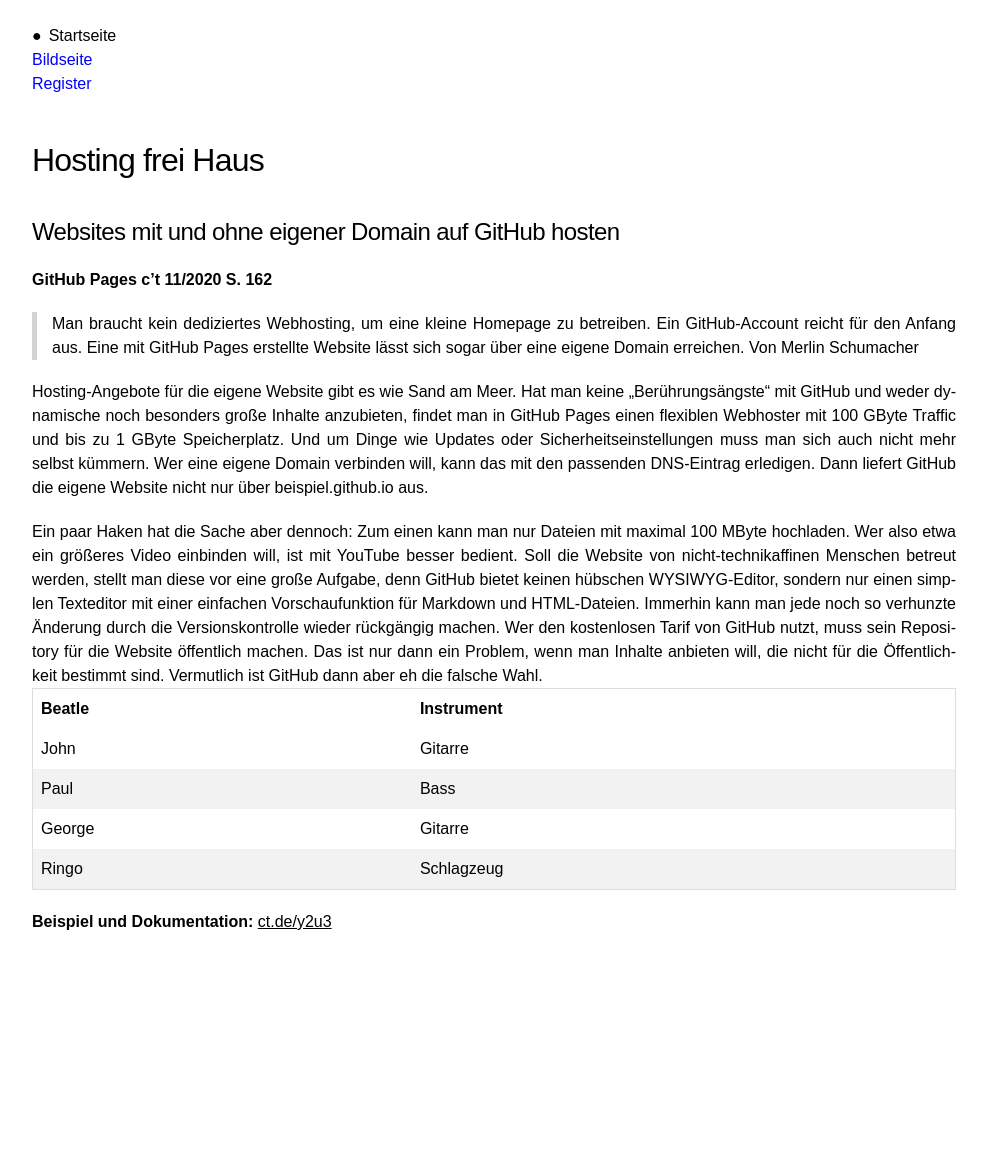
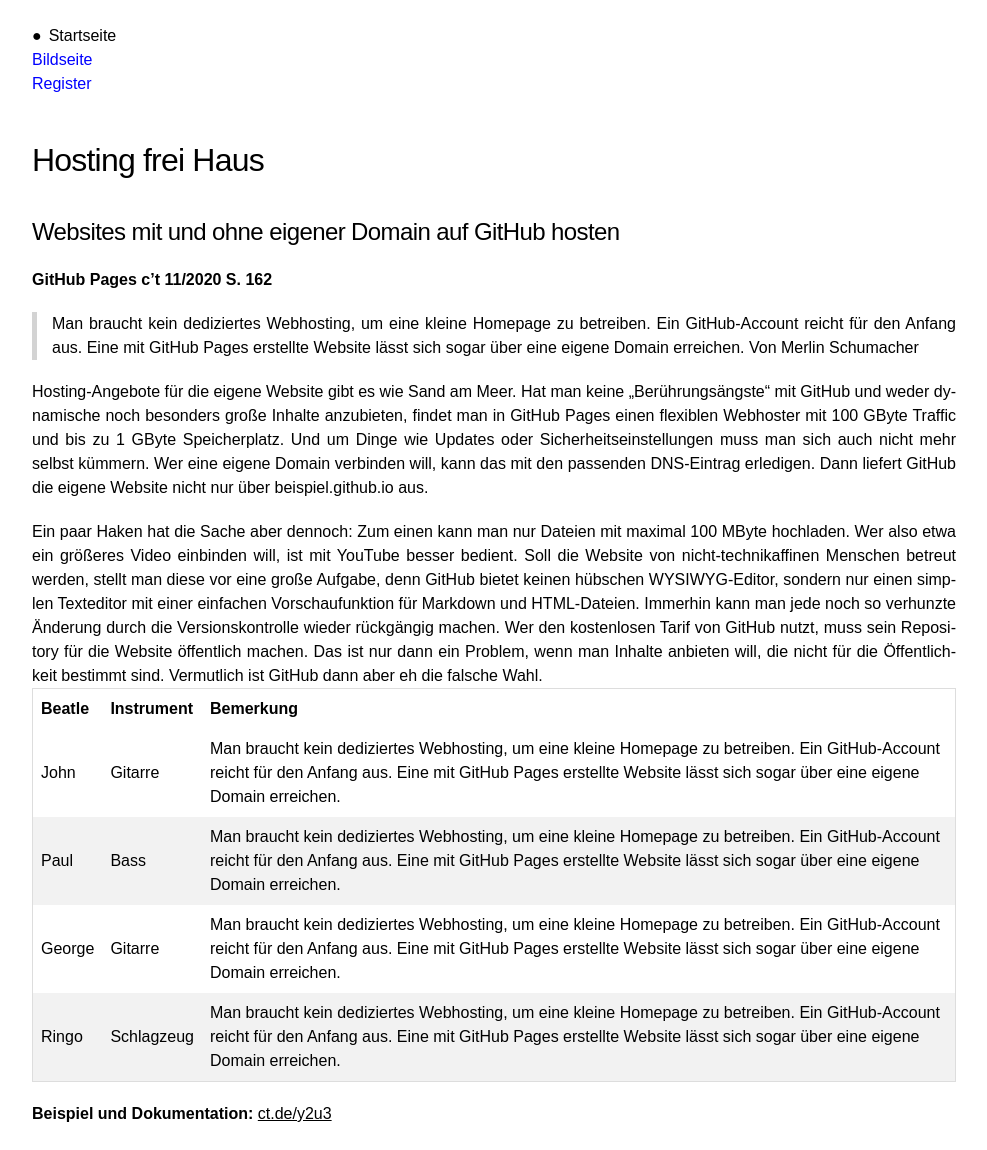
Before and after one commit to webuser-ralf/webuser-ralf.github.io, a Jekyll site: the page built from index.md, in a window 1280 px wide. Shown: the whole page, without its empty margins (146-1133 px from the left). Built offline with Jekyll 4.4.1, drawn with Linux system fonts in a browser that asks for light colours; our own code applies the rules of GitHub Pages for plain Markdown files; before the commit the page ends 958 px from its top, so only the background shows below that.

Commit message:
Update index.md

```diff
--- a/index.md
+++ b/index.md
@@ -14,12 +14,12 @@
 
 Ein paar Haken hat die Sache aber dennoch: Zum einen kann man nur Dateien mit maximal 100 MByte hochladen. Wer also etwa ein größeres Video einbinden will, ist mit YouTube besser bedient. Soll die Website von nicht-technikaffinen Menschen betreut werden, stellt man diese vor eine große Aufgabe, denn GitHub bietet keinen hübschen WYSIWYG-­Editor, sondern nur einen simplen Texteditor mit einer einfachen Vorschaufunktion für Markdown und HTML-Dateien. Immerhin kann man jede noch so verhunzte Änderung durch die Versionskontrolle wieder rückgängig machen. Wer den kostenlosen Tarif von GitHub nutzt, muss sein Repository für die Website öffentlich machen. Das ist nur dann ein Problem, wenn man Inhalte anbieten will, die nicht für die Öffentlichkeit bestimmt sind. Vermutlich ist GitHub dann aber eh die falsche Wahl.
 
-| Beatle  | Instrument  |
-| :------ | :---------- |
-| John  | Gitarre |
-| Paul  | Bass  |
-| George  | Gitarre |
-| Ringo | Schlagzeug  |
+| Beatle  | Instrument  | Bemerkung |
+| :------ | :---------- | :-------- |
+| John  | Gitarre | Man braucht kein dediziertes Webhosting, um eine kleine Homepage zu betreiben. Ein GitHub-Account reicht für den Anfang aus. Eine mit GitHub Pages erstellte Website lässt sich sogar über eine eigene Domain erreichen.  |
+| Paul  | Bass  | Man braucht kein dediziertes Webhosting, um eine kleine Homepage zu betreiben. Ein GitHub-Account reicht für den Anfang aus. Eine mit GitHub Pages erstellte Website lässt sich sogar über eine eigene Domain erreichen.  |
+| George  | Gitarre | Man braucht kein dediziertes Webhosting, um eine kleine Homepage zu betreiben. Ein GitHub-Account reicht für den Anfang aus. Eine mit GitHub Pages erstellte Website lässt sich sogar über eine eigene Domain erreichen.  |
+| Ringo | Schlagzeug  | Man braucht kein dediziertes Webhosting, um eine kleine Homepage zu betreiben. Ein GitHub-Account reicht für den Anfang aus. Eine mit GitHub Pages erstellte Website lässt sich sogar über eine eigene Domain erreichen. |
 
 
 **Beispiel und Dokumentation:** [ct.de/y2u3][1]
```
